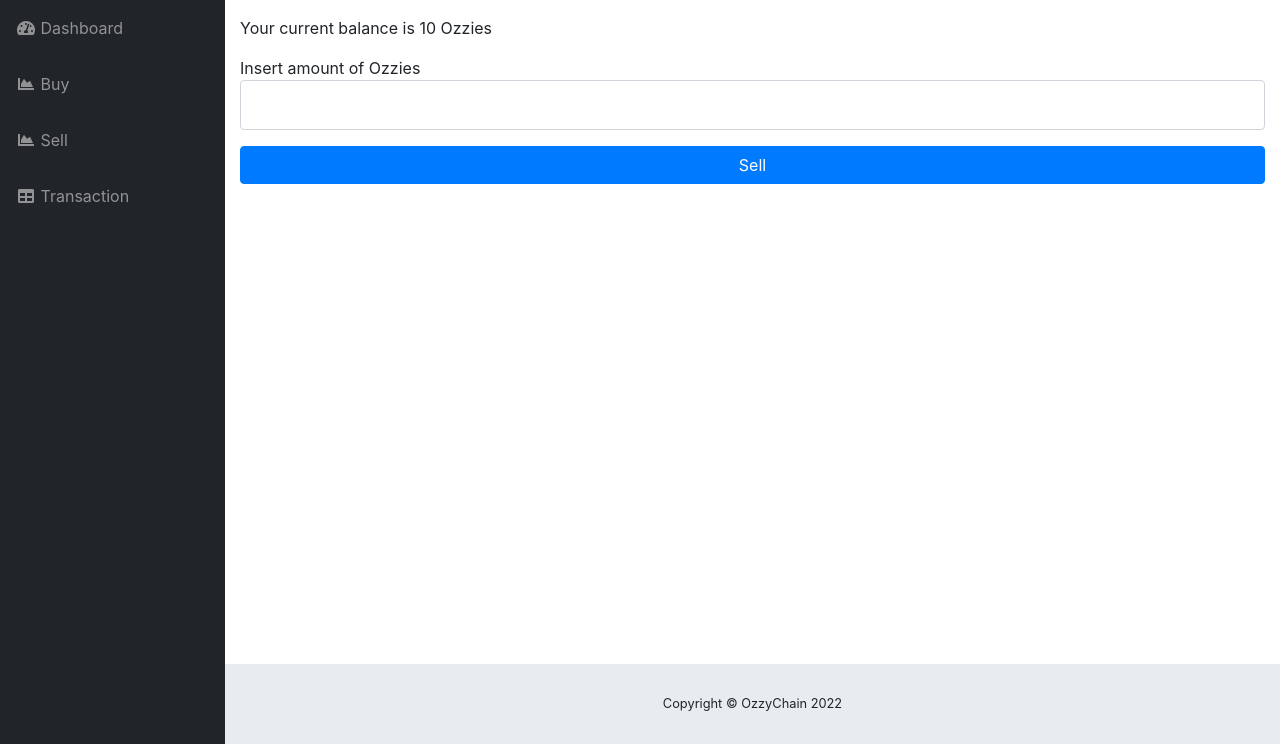
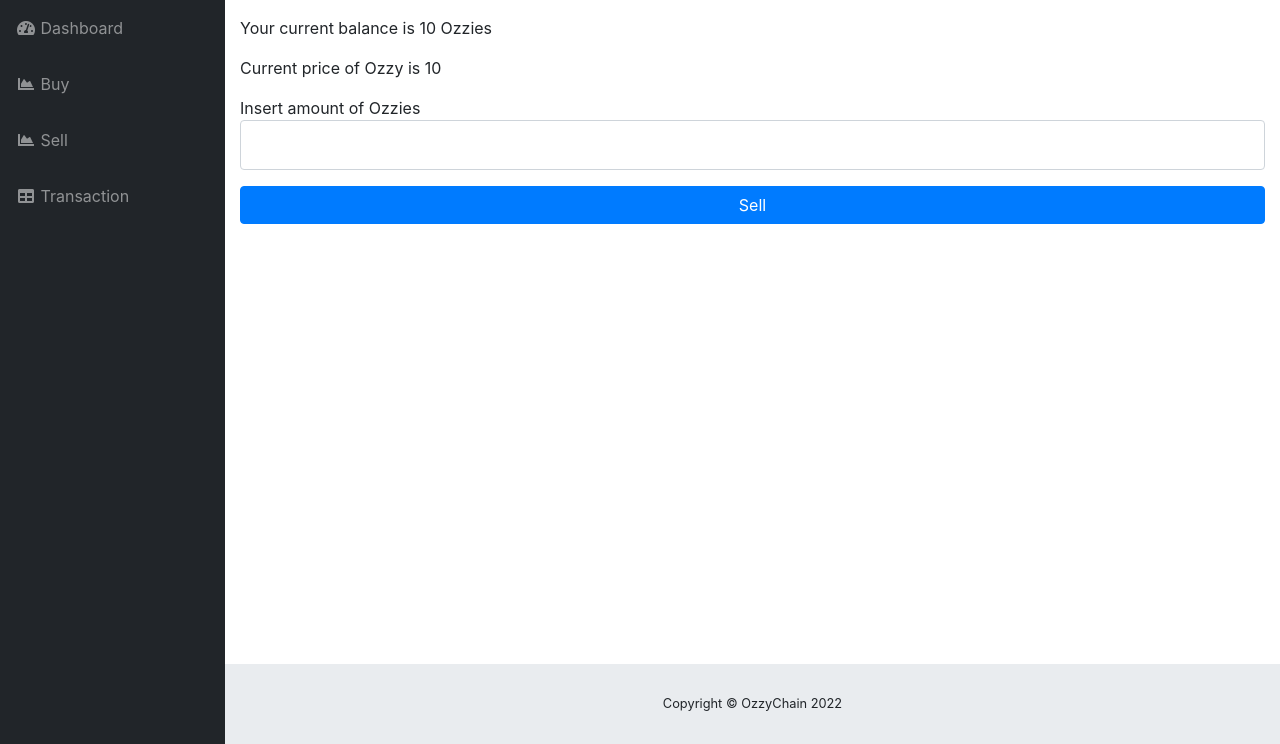
Before and after one commit to gorzelvk/BlockchainApplication, a Flask app: template templates/sell.html in a window 1280 px wide. Shown: the part 56-800 px from the top of the page. Run offline with Flask 2, Linux system fonts and the light colour scheme; the template is opened without the code that fills it: values that come from a table or form of the project are taken from there, most other values are stand-ins (such as "Sample title", 1, 10 or a date in 2020); parts of the project's set-up code (start-up, migrations or seed data) failed here and were passed over; some libraries are stand-ins or nearby versions.

Commit message:
code cleanup

```diff
--- a/app.py
+++ b/app.py
@@ -1,7 +1,7 @@
 import time
 import stripe
 import sqltools
-from flask import Flask, render_template, flash, redirect, session, request, logging, url_for, jsonify
+from flask import Flask, render_template, flash, redirect, session, request, url_for
 from passlib.hash import sha256_crypt
 from flask_mysqldb import MySQL
 from functools import wraps
@@ -114,7 +114,7 @@ def transaction():
     if request.method == 'POST':
         try:
             send_money(session.get('email'), form.email.data, form.amount.data)
-            flash("Ozzies sent!", "success")
+            flash(f"{form.amount.data} Ozzies sent!", "success")
         except Exception as e:
             flash(str(e), "danger")
 
@@ -152,16 +152,21 @@ def buy():
 @app.route("/sell", methods=['GET', 'POST'])
 @is_logged_in
 def sell():
+    latest_ozzy_price = 2.0 * 100
+    ozzy_price_sql = Table("ozzyprice", "price", "timestamp")
+    ozzy_price = ozzy_price_sql.get_all_values()
+    if ozzy_price:
+        latest_ozzy_price = round(float(ozzy_price[-1][0]), 3)
     form = BuyForm(request.form)
     balance = check_balance(session.get('email'))
     if request.method == 'POST':
         try:
             send_money(session.get('email'), "bankacc@ozzychain.com", form.amount.data)
-            flash(f"You sold {form.amount.data} Ozzies!", "success")
+            flash(f"You sold {form.amount.data} Ozzies for {float(form.amount.data)*latest_ozzy_price}$", "success")
         except Exception as e:
             flash(str(e), "danger")
         return redirect(url_for('sell'))
-    return render_template('sell.html', balance=balance, form=form, page='sell')
+    return render_template('sell.html', balance=balance, form=form, page='sell', ozzy_price=latest_ozzy_price)
 
 @app.route("/logout")
 @is_logged_in
@@ -183,9 +188,11 @@ def dashboard():
         timestamp_list.append(ozzy_price[i][1])
     print(price_list)
     print(timestamp_list)
+    price_max = max(price_list)
     blockchain = get_blockchain().chain
     timenow = time.strftime("%I:%M %p")
-    return render_template('dashboard.html', session=session, timenow=timenow, blockchain=blockchain, page='dashboard', price=price_list, timestamps=timestamp_list)
+    return render_template('dashboard.html', session=session, timenow=timenow, blockchain=blockchain, page='dashboard',
+                           price=price_list, timestamps=timestamp_list, yMax=round(price_max+2))
 
 
 @app.route("/")
--- a/sqltools.py
+++ b/sqltools.py
@@ -104,10 +104,10 @@ def check_table_exist(table_name):
 # check if user already exists
 def check_user_exist(email):
     # access the users table and get all values from column "username"
-    users = Table("users", "name", "wallet_address", "email", "password")
+    users = Table("users", "name", "email", "password", "wallet_address")
     data = users.get_all_values()
-    usernames = [user[1] for user in data]
-    return False if email in usernames else True
+    emails = [user[1] for user in data]
+    return False if email in emails else True
 
 
 # send money from one user to another
--- a/templates/dashboard.html
+++ b/templates/dashboard.html
@@ -14,10 +14,9 @@ src="https://cdnjs.cloudflare.com/ajax/libs/Chart.js/2.9.4/Chart.js">
   <div class="card-body">
     <canvas id="myChart" style="width:100%;max-width:600px"></canvas>
     <script>
+      var yMax = {{ yMax }}
       var yAxis = {{ price[-10:] }}
       var xAxis = {{ timestamps[-10:]|tojson }}
-      window.alert(yAxis);
-      window.alert(xAxis)
       var myLineChart = new Chart("myChart", {
         type: "line",
         data: {
@@ -58,7 +57,7 @@ src="https://cdnjs.cloudflare.com/ajax/libs/Chart.js/2.9.4/Chart.js">
               {
                 ticks: {
                   min: 0,
-                  max: 10,
+                  max: yMax,
                   maxTicksLimit: 5
                 },
                 gridLines: {
--- a/templates/landing_page.html
+++ b/templates/landing_page.html
@@ -1,5 +1,4 @@
 <!DOCTYPE html>
-<!-- ADAPTED FROM TEMPLATE at https://unpkg.com/-->
 
 <html lang="en">
 <head>
--- a/templates/sell.html
+++ b/templates/sell.html
@@ -3,6 +3,7 @@
 {% block body %}
 {% include 'includes/_messages.html' %}
 <p>Your current balance is {{ balance }} Ozzies</p>
+<p>Current price of Ozzy is {{ ozzy_price }}</p>
 {% from "includes/_formhelpers.html" import render_field %}
 Insert amount of Ozzies
 <form action="" method="POST">
```
